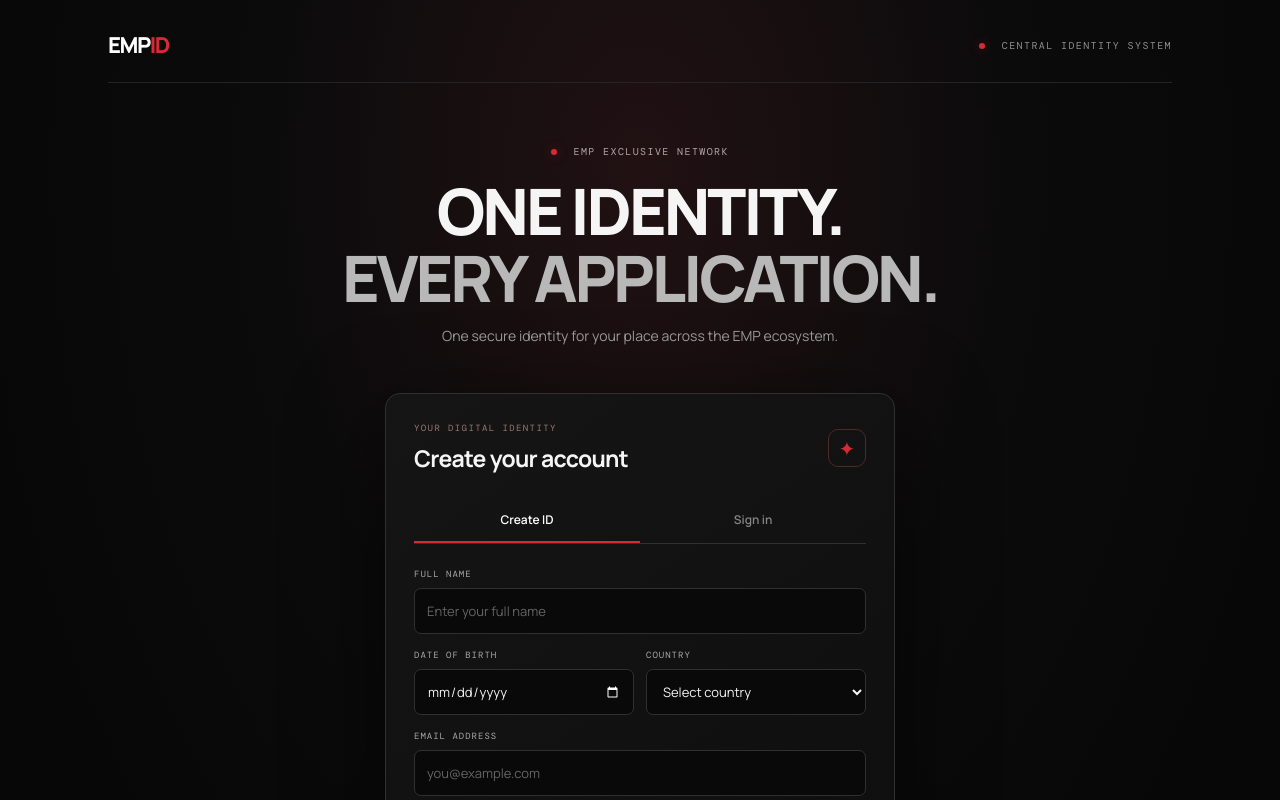
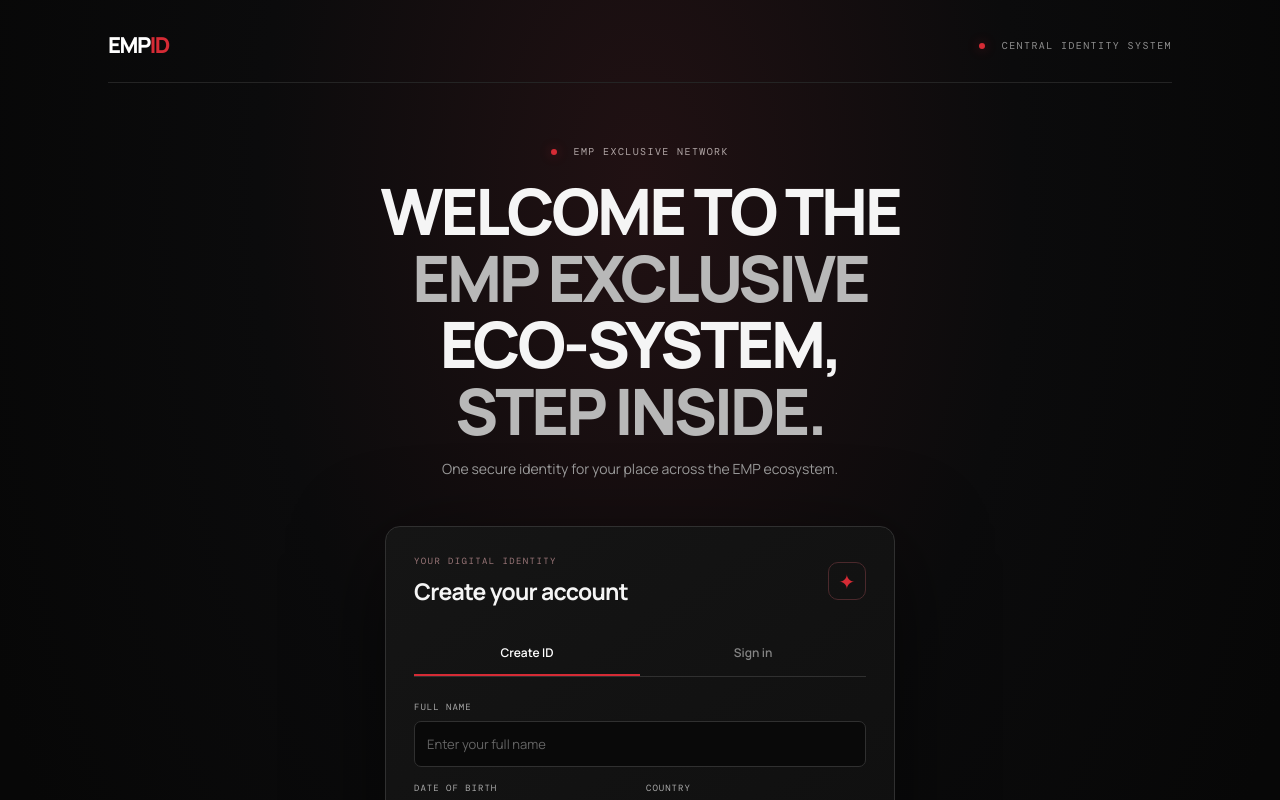
Before and after one commit to saintsavage/emp-id, a Next.js app: page / in a window 1280 px wide. Shown: the top 800 px of the page. Built offline with nearby package versions, Linux system fonts and the light colour scheme.

Commit message:
Update EMP ID welcome headline

```diff
--- a/app/page.tsx
+++ b/app/page.tsx
@@ -13,7 +13,7 @@ export default function Home() {
 
       <section className="hero">
         <div className="eyebrow"><span /> EMP EXCLUSIVE NETWORK</div>
-        <h1>ONE IDENTITY.<br /><em>EVERY APPLICATION.</em></h1>
+        <h1>WELCOME TO THE<br /><em>EMP EXCLUSIVE</em><br />ECO-SYSTEM,<br /><em>STEP INSIDE.</em></h1>
         <p className="intro">One secure identity for your place across the EMP ecosystem.</p>
       </section>
 
```
